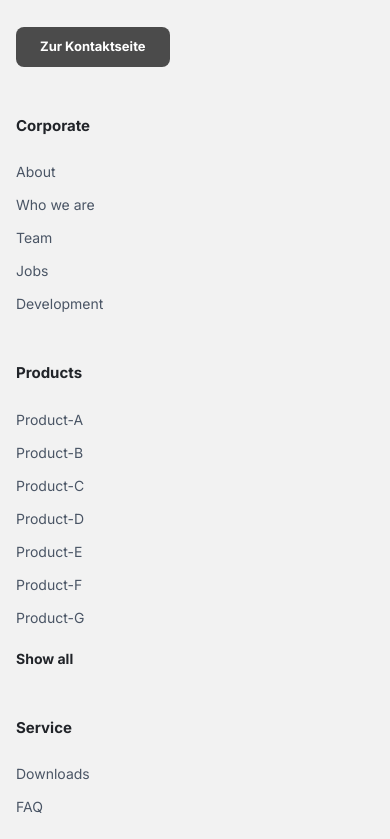
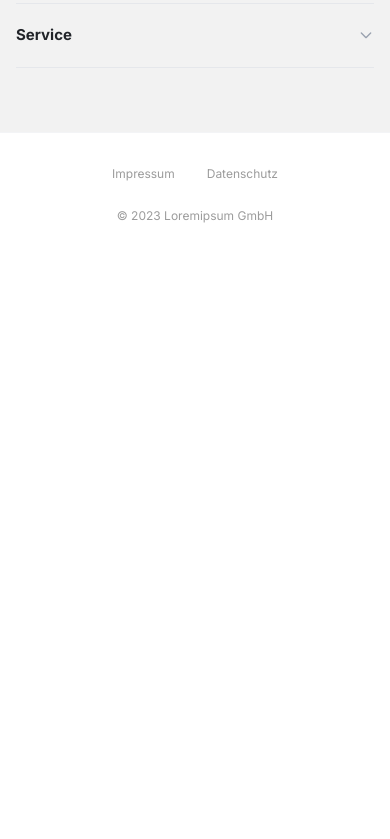
Before and after one commit to Myrikss/Probearbeit-Alpaka, a React (Vite) app: page / in a window 390 px wide. Shown: the part 4425-5264 px from the top of the page. After the commit the page ends 4682 px from the top, so only its background shows below. Built offline with nearby package versions, Linux system fonts and the light colour scheme.

Commit message:
Added Acordion to Mobile Footer

```diff
--- a/src/components/Footer.tsx
+++ b/src/components/Footer.tsx
@@ -1,4 +1,35 @@
+import { useState } from 'react';
 import SectionContainer from './layout/SectionContainer';
+
+interface FooterColumnProps {
+  title: string;
+  children: React.ReactNode;
+}
+
+const FooterColumn = ({ title, children }: FooterColumnProps) => {
+  const [isOpen, setIsOpen] = useState(false);
+
+  return (
+    <div className="border-b border-gray-200 md:border-none">
+      <button
+        onClick={() => setIsOpen(!isOpen)}
+        className="w-full flex justify-between items-center py-5 md:py-0 md:mb-6 group"
+      >
+        <h4 className="font-bold text-[15px] text-black text-left">{title}</h4>
+        <svg
+          width="16" height="16" viewBox="0 0 24 24" fill="none" stroke="currentColor" strokeWidth="2"
+          className={`text-gray-400 transition-transform md:hidden ${isOpen ? 'rotate-180' : ''}`}
+        >
+          <path d="M19 9l-7 7-7-7" strokeLinecap="round" strokeLinejoin="round"/>
+        </svg>
+      </button>
+
+      <div className={`${isOpen ? 'block' : 'hidden'} md:block pb-6 md:pb-0`}>
+        {children}
+      </div>
+    </div>
+  );
+};
 
 const Footer = () => {
   const scrollToTop = () => {
@@ -6,24 +37,17 @@ const Footer = () => {
   };
 
   return (
-    <footer className="bg-[#F2F2F2] pt-16">
+    <footer className="bg-[#F2F2F2] pt-12 md:pt-16">
       <SectionContainer>
-        <div className="flex justify-center mb-16">
-          <button
-            onClick={scrollToTop}
-            className="w-12 h-12 bg-white rounded-full flex items-center justify-center shadow-sm hover:shadow-md transition-all active:scale-95 group"
-            aria-label="Scroll to top"
-          >
-            <svg width="24" height="24" viewBox="0 0 24 24" fill="none" xmlns="http://www.w3.org/2000/svg">
-              <path d="M8 14L12 10L16 14" stroke="#4B4B4B" strokeWidth="2" strokeMiterlimit="10" strokeLinecap="round" strokeLinejoin="round"/>
-            </svg>
+        <div className="flex justify-center mb-12 md:mb-16">
+          <button onClick={scrollToTop} className="w-12 h-12 bg-white rounded-full flex items-center justify-center shadow-sm hover:shadow-md transition-all active:scale-95">
+             <svg width="24" height="24" viewBox="0 0 24 24" fill="none" xmlns="http://www.w3.org/2000/svg"><path d="M8 14L12 10L16 14" stroke="#4B4B4B" strokeWidth="2" strokeMiterlimit="10" strokeLinecap="round" strokeLinejoin="round"/></svg>
           </button>
         </div>
 
-        <div className="grid grid-cols-1 md:grid-cols-2 lg:grid-cols-4 gap-12 pb-20">
+        <div className="flex flex-col md:grid md:grid-cols-2 lg:grid-cols-4 gap-0 md:gap-12 pb-16 md:pb-20">
 
-          <div className="flex flex-col items-start">
-            <h4 className="font-bold text-[15px] mb-6 text-black">Loremipsum GmbH</h4>
+          <FooterColumn title="Loremipsum GmbH">
             <div className="text-[14px] text-gray-600 space-y-1 leading-relaxed mb-6">
               <p>Musterstraße 16</p>
               <p>1245 Musterstadt</p>
@@ -33,52 +57,50 @@ const Footer = () => {
             <button className="px-6 py-2.5 bg-[#4B4B4B] text-white text-[13px] font-bold rounded-lg hover:bg-black transition-colors">
               Zur Kontaktseite
             </button>
-          </div>
+          </FooterColumn>
 
-          <div>
-            <h4 className="font-bold text-[15px] mb-6 text-black">Corporate</h4>
+          <FooterColumn title="Corporate">
             <ul className="text-[14px] text-gray-600 space-y-3">
-              <li><a href="#" className="hover:text-black transition-colors">About</a></li>
-              <li><a href="#" className="hover:text-black transition-colors">Who we are</a></li>
-              <li><a href="#" className="hover:text-black transition-colors">Team</a></li>
-              <li><a href="#" className="hover:text-black transition-colors">Jobs</a></li>
-              <li><a href="#" className="hover:text-black transition-colors">Development</a></li>
+              <li><a href="#" className="hover:text-black">About</a></li>
+              <li><a href="#" className="hover:text-black">Who we are</a></li>
+              <li><a href="#" className="hover:text-black">Team</a></li>
+              <li><a href="#" className="hover:text-black">Jobs</a></li>
+              <li><a href="#" className="hover:text-black">Development</a></li>
             </ul>
-          </div>
+          </FooterColumn>
 
-          <div>
-            <h4 className="font-bold text-[15px] mb-6 text-black">Products</h4>
+          <FooterColumn title="Products">
             <ul className="text-[14px] text-gray-600 space-y-3">
-              {['Product-A', 'Product-B', 'Product-C', 'Product-D', 'Product-E', 'Product-F', 'Product-G'].map(item => (
-                <li key={item}><a href="#" className="hover:text-black transition-colors">{item}</a></li>
+              {['Product-A', 'Product-B', 'Product-C', 'Product-D', 'Product-E'].map(item => (
+                <li key={item}><a href="#" className="hover:text-black">{item}</a></li>
               ))}
-              <li className="pt-2 font-bold text-black hover:underline cursor-pointer transition-all">Show all</li>
+              <li className="pt-2 font-bold text-black hover:underline cursor-pointer">Show all</li>
             </ul>
-          </div>
+          </FooterColumn>
 
-          <div>
-            <h4 className="font-bold text-[15px] mb-6 text-black">Service</h4>
-            <ul className="text-[14px] text-gray-600 space-y-3 mb-10">
-              <li><a href="#" className="hover:text-black transition-colors">Downloads</a></li>
-              <li><a href="#" className="hover:text-black transition-colors">FAQ</a></li>
+          <FooterColumn title="Service">
+            <ul className="text-[14px] text-gray-600 space-y-3 mb-10 md:mb-8">
+              <li><a href="#" className="hover:text-black">Downloads</a></li>
+              <li><a href="#" className="hover:text-black">FAQ</a></li>
             </ul>
-            <a href="#" className="flex items-center gap-3 text-[14px] text-gray-600 hover:text-black transition-colors">
+            <a href="#" className="flex items-center gap-3 text-[14px] text-gray-600 hover:text-black">
               <div className="w-6 h-4 bg-[#4B4B4B] rounded-[4px] flex items-center justify-center">
                 <div className="w-0 h-0 border-t-[3px] border-t-transparent border-l-[5px] border-l-white border-b-[3px] border-b-transparent ml-0.5"></div>
               </div>
               Youtube
             </a>
-          </div>
+          </FooterColumn>
+
         </div>
       </SectionContainer>
 
       <div className="bg-white py-8 border-t border-gray-100">
         <SectionContainer>
-          <div className="flex flex-col md:flex-row justify-between items-center text-[12px] text-gray-500 gap-4">
+          <div className="flex flex-col-reverse md:flex-row justify-between items-center text-[12px] text-gray-500 gap-6 md:gap-4">
             <p>© 2023 Loremipsum GmbH</p>
             <div className="flex gap-8">
-              <a href="#" className="hover:text-black transition-colors">Impressum</a>
-              <a href="#" className="hover:text-black transition-colors">Datenschutz</a>
+              <a href="#" className="hover:text-black">Impressum</a>
+              <a href="#" className="hover:text-black">Datenschutz</a>
             </div>
           </div>
         </SectionContainer>
```
